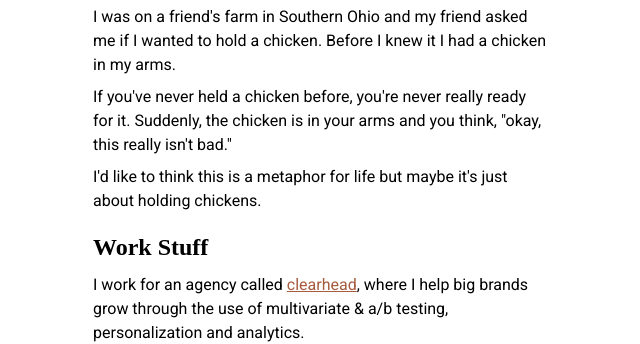
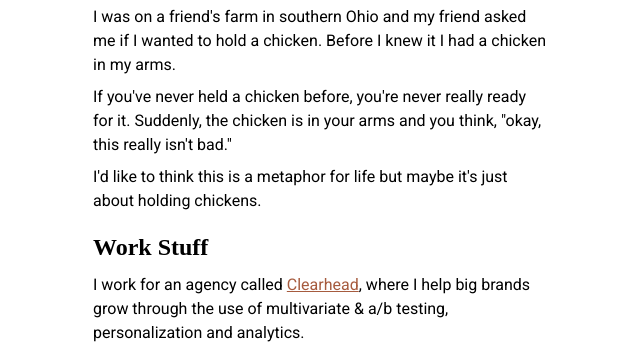
Before and after one commit to tomhanlon/tomhanlon, a plain HTML site: page index.html in a window 1280 px wide. Shown: the part 558-902 px from the top of the page, 319-959 px from the left. Drawn offline with Linux system fonts and the light colour scheme; a web font is replaced by a local one.

Commit message:
Fix typos

```diff
--- a/index.html
+++ b/index.html
@@ -22,14 +22,14 @@
 				<h2>Before last October, I had never held a chicken in my life</h2>
 				<p>It wasn't one of those bucket list things that people do, like traveling to every state in the continental U.S. in an RV or walking along the Great Wall of China.
 				</p>
-				<p>I was on a friend's farm in Southern Ohio and my friend asked me if I wanted to hold a chicken. Before I knew it I had a chicken in my arms.</p>
+				<p>I was on a friend's farm in southern Ohio and my friend asked me if I wanted to hold a chicken. Before I knew it I had a chicken in my arms.</p>
 				<p>
 				If you've never held a chicken before, you're never really ready for it. Suddenly, the chicken is in your arms and you think, "okay, this really isn't bad."</p>
 				<p> I'd like to think this is a metaphor for life but maybe it's just about holding chickens.</p>
 			</div>
 			<div class="additional">
 				<h2>Work Stuff</h2>
-				<p>I work for an agency called <a href="http://clearhead.me" target="_blank">clearhead</a>, where I help big brands grow through the use of multivariate &amp; a/b testing, personalization and analytics.</p>
+				<p>I work for an agency called <a href="http://clearhead.me" target="_blank">Clearhead</a>, where I help big brands grow through the use of multivariate &amp; a/b testing, personalization and analytics.</p>
 				<p>Before working for Clearhead, I worked for <a href="https://www.pwc.com" target="_blank">PwC</a>, where I focused on growth/business development efforts for consulting projects in the <a href="https://www.pwc.com/us/en/industry/tice.html" target="_blank">technology, information, communication and entertainment</a> space.</p>
 				<p>Prior to that, I worked for an <a href="http://www.digital-day.com" target="_blank">online marketing agency</a> where I got my start in SEO, copywriting, email marketing, social media and PPC advertising for consumer packaged goods companies.
 			</div>
@@ -40,6 +40,5 @@
 				<p>If you'd like to get in touch with me the best way to do so is via email at <a href="mailto:tomhanlon@gmail.com">tomhanlon@gmail.com<a/>.</p>
 			</div>
 		</div>
-	</div>
-</body>
+	</body>
 </html>
```
